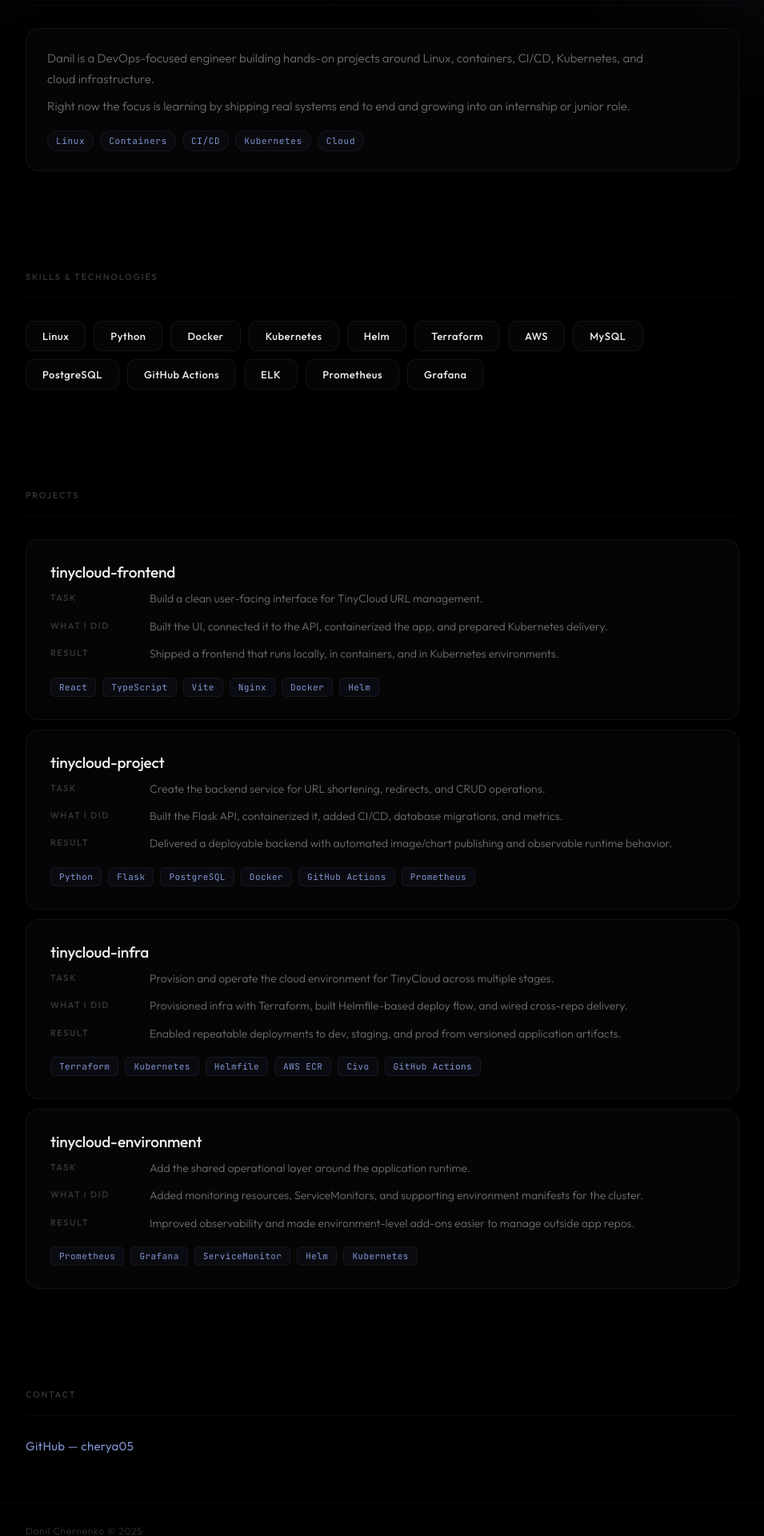
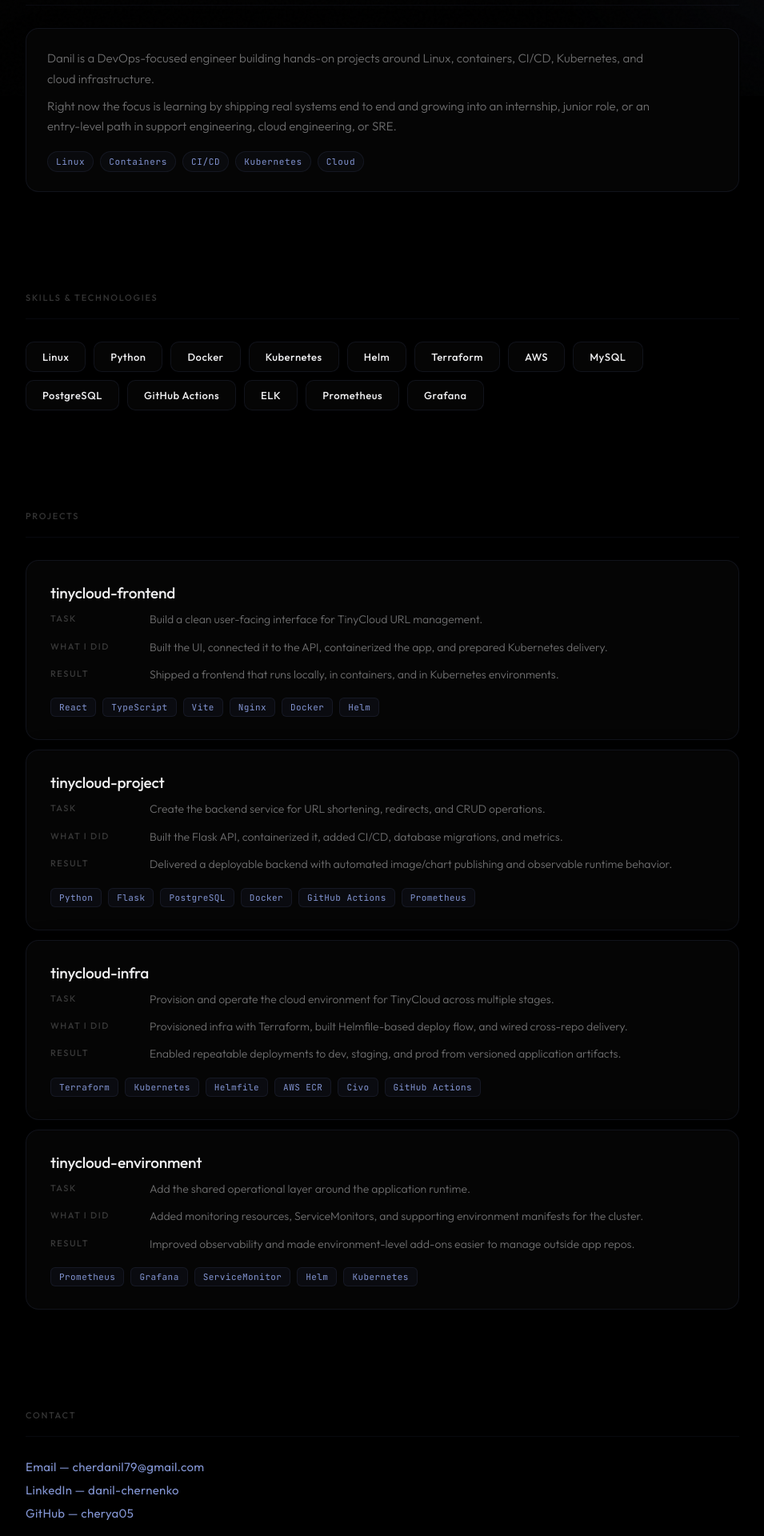
Before and after one commit to cherya05/danilchernenko.github.io, a React (Vite) app: page / in a window 1280 px wide. Shown: the part 680-2600 px from the top of the page at 80% size, without its empty margins (162-1117 px from the left). Built offline with nearby package versions, Linux system fonts and the light colour scheme.

Commit message:
feat: update portfolio roles and contact links

```diff
--- a/src/App.tsx
+++ b/src/App.tsx
@@ -98,7 +98,8 @@ export default function App() {
               Kubernetes, and cloud infrastructure.
             </p>
             <p className="about-copy">
-              Right now the focus is learning by shipping real systems end to end and growing into an internship or junior role.
+              Right now the focus is learning by shipping real systems end to end and growing into an internship, junior role,
+              or an entry-level path in support engineering, cloud engineering, or SRE.
             </p>
             <div className="about-focus">
               <span className="focus-tag">Linux</span>
@@ -160,6 +161,12 @@ export default function App() {
             <span className="sec-title">Contact</span>
           </div>
           <div className="contact-links">
+            <a className="contact-item" href="mailto:cherdanil79@gmail.com">
+              Email — cherdanil79@gmail.com
+            </a>
+            <a className="contact-item" href="https://linkedin.com/in/danil-chernenko/" target="_blank" rel="noreferrer">
+              LinkedIn — danil-chernenko
+            </a>
             <a className="contact-item" href="https://github.com/cherya05" target="_blank" rel="noreferrer">
               GitHub — cherya05
             </a>
```
